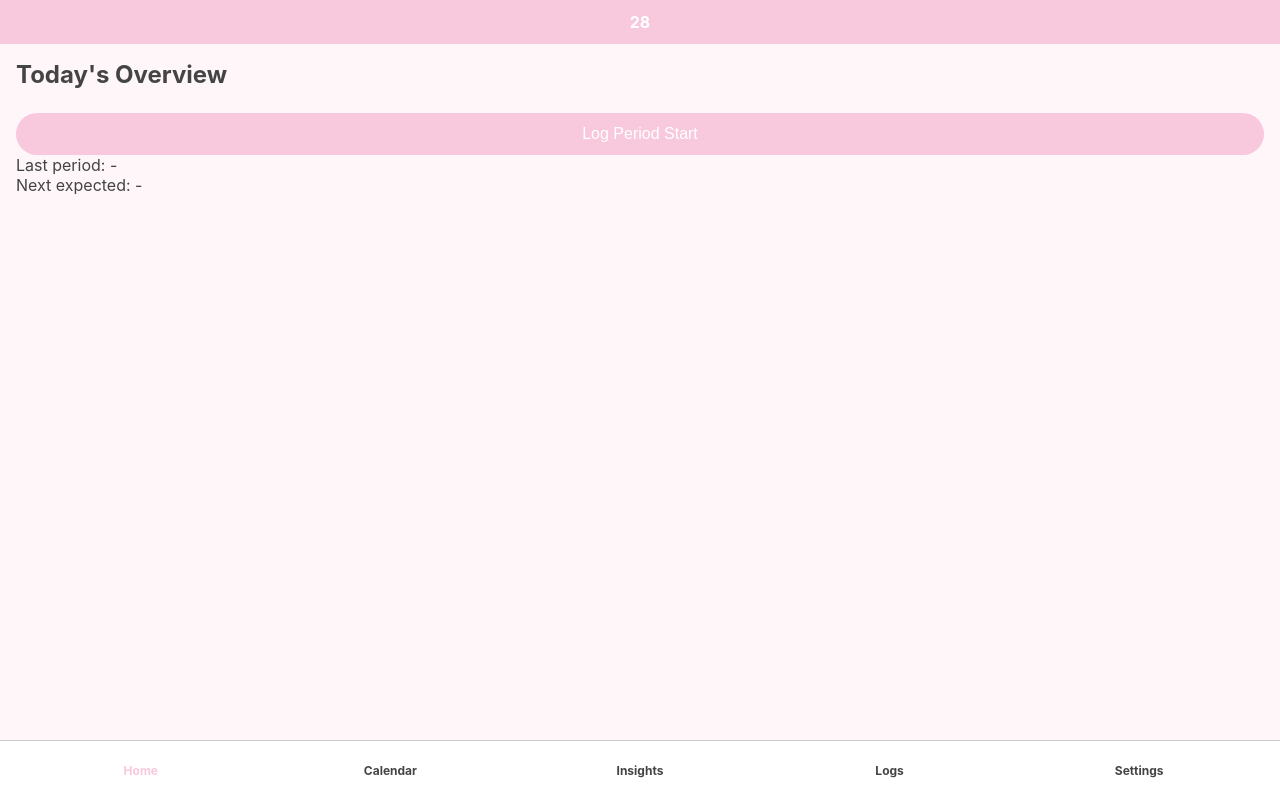
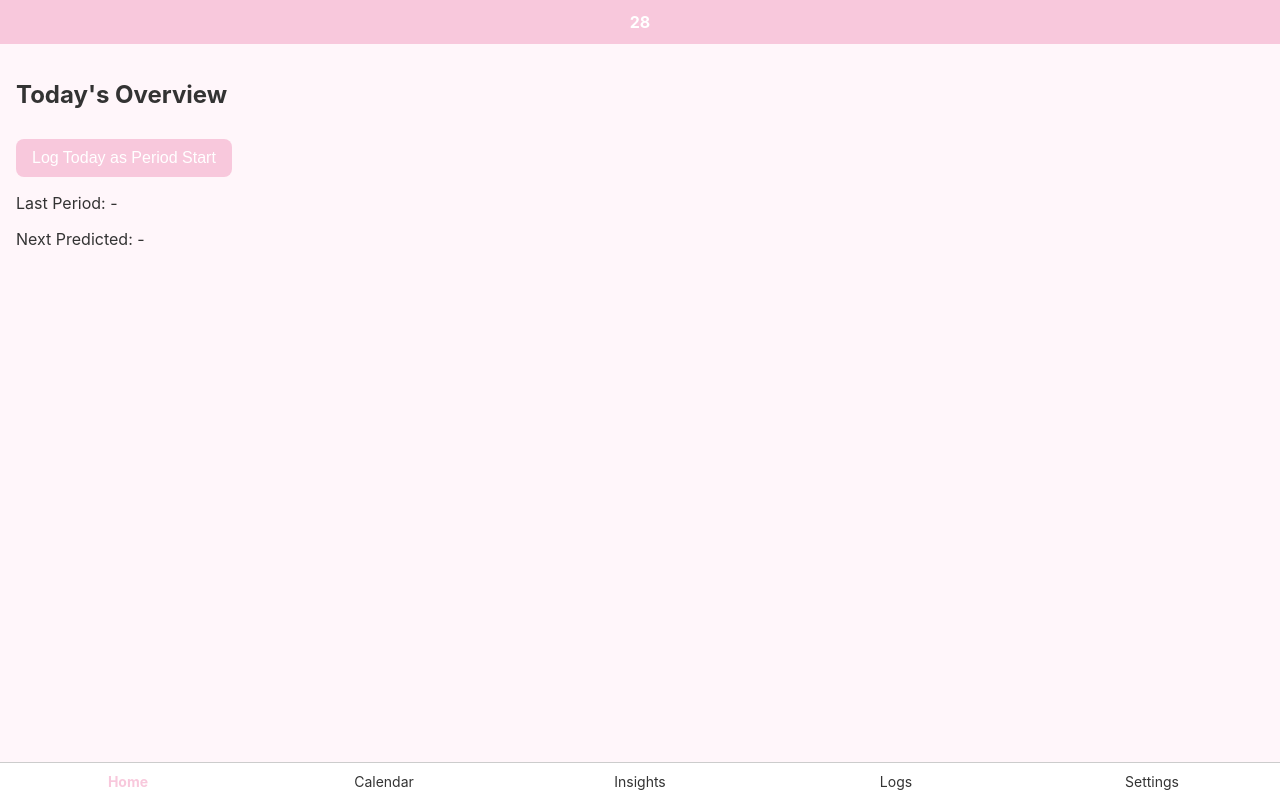
Before and after one commit to deepanshxchandra/28, a plain HTML site: page index.html in a window 1280 px wide. Both pictures are taken after a click on the element "Home". Drawn offline with Linux system fonts and the light colour scheme.

Commit message:
Add files via upload

```diff
--- a/index.html
+++ b/index.html
@@ -1,127 +1,92 @@
 <!DOCTYPE html>
 <html lang="en">
 <head>
-  <meta charset="UTF-8">
-  <meta name="viewport" content="width=device-width, initial-scale=1.0">
-  <meta name="theme-color" content="#fddbe5">
-  <link rel="manifest" href="manifest.json">
-  <link rel="icon" href="bunny-icon.png">
+  <meta charset="UTF-8" />
+  <meta name="viewport" content="width=device-width, initial-scale=1.0" />
   <title>28</title>
+  <meta name="theme-color" content="#f8c8dc" />
+  <link rel="manifest" href="manifest.json" />
+  <link rel="icon" href="bunny-icon.png" />
   <style>
-    :root {
-      --accent: #f8c8dc;
-      --light-bg: #fff6fa;
-      --light-text: #444;
-      --dark-bg: #1c1c1e;
-      --dark-text: #f2f2f2;
+    body {
+      margin: 0;
+      font-family: -apple-system, BlinkMacSystemFont, sans-serif;
+      background: #fff6fa;
+      color: #333;
     }
-
-    * {
-      box-sizing: border-box;
-      margin: 0;
-      padding: 0;
-    }
-
-    body {
-      font-family: -apple-system, BlinkMacSystemFont, sans-serif;
-      background-color: var(--light-bg);
-      color: var(--light-text);
-      height: 100vh;
-      display: flex;
-      flex-direction: column;
-    }
-
-    header, footer {
-      padding: 12px 16px;
+    header {
+      background: #f8c8dc;
+      color: white;
+      padding: 12px;
       text-align: center;
-      background-color: var(--accent);
-      color: white;
       font-weight: bold;
     }
-
-    main {
-      flex: 1;
-      padding: 16px;
-      overflow-y: auto;
-    }
-
     .tabbar {
       display: flex;
-      justify-content: space-around;
-      background-color: #fff;
+      position: fixed;
+      bottom: 0;
+      width: 100%;
+      background: white;
       border-top: 1px solid #ccc;
     }
-
     .tab {
       flex: 1;
       padding: 10px;
-      font-size: 12px;
       text-align: center;
       cursor: pointer;
-      color: var(--light-text);
+      font-size: 14px;
     }
-
     .tab.active {
-      color: var(--accent);
+      color: #f8c8dc;
+      font-weight: bold;
     }
-
-    .hidden {
+    main {
+      padding: 16px;
+      padding-bottom: 80px;
+    }
+    section {
       display: none;
     }
-
-    h2 {
-      margin-bottom: 12px;
+    section.active {
+      display: block;
     }
-
-    .button {
-      background: var(--accent);
+    button {
+      background: #f8c8dc;
       color: white;
       border: none;
-      padding: 12px 18px;
-      border-radius: 24px;
+      padding: 10px 16px;
       font-size: 16px;
-      margin-top: 12px;
-      width: 100%;
+      border-radius: 8px;
+      margin-top: 10px;
     }
   </style>
 </head>
 <body>
   <header>28</header>
-
   <main>
-    <!-- Home -->
-    <section id="home">
+    <section id="home" class="active">
       <h2>Today's Overview</h2>
-      <button class="button" onclick="logPeriod()">Log Period Start</button>
-      <p id="last-period">Last period: -</p>
-      <p id="next-period">Next expected: -</p>
+      <button onclick="logToday()">Log Today as Period Start</button>
+      <p id="lastPeriod">Last Period: -</p>
+      <p id="nextPeriod">Next Predicted: -</p>
     </section>
-
-    <!-- Calendar -->
-    <section id="calendar" class="hidden">
+    <section id="calendar">
       <h2>Calendar</h2>
-      <p>[Calendar will appear here]</p>
+      <p>[Calendar UI coming]</p>
     </section>
-
-    <!-- Insights -->
-    <section id="insights" class="hidden">
-      <h2>Personal Insights</h2>
-      <p>[Smart pattern-based insights will appear here]</p>
+    <section id="insights">
+      <h2>Insights</h2>
+      <p>[Smart insights coming soon]</p>
     </section>
-
-    <!-- Logs -->
-    <section id="logs" class="hidden">
-      <h2>Period + Symptom Logs</h2>
-      <p>[Logged entries will show here]</p>
+    <section id="logs">
+      <h2>Logs</h2>
+      <p>[Symptom logs coming soon]</p>
     </section>
-
-    <!-- Settings -->
-    <section id="settings" class="hidden">
+    <section id="settings">
       <h2>Settings</h2>
-      <button class="button" onclick="toggleTheme()">Toggle Theme</button>
+      <button onclick="toggleTheme()">Toggle Theme</button>
     </section>
   </main>
-
   <footer class="tabbar">
     <div class="tab active" onclick="switchTab('home')">Home</div>
     <div class="tab" onclick="switchTab('calendar')">Calendar</div>
@@ -136,12 +101,12 @@
 
     function switchTab(id) {
       tabs.forEach(t => t.classList.remove("active"));
-      sections.forEach(s => s.classList.add("hidden"));
-      document.getElementById(id).classList.remove("hidden");
+      sections.forEach(s => s.classList.remove("active"));
+      document.getElementById(id).classList.add("active");
       event.target.classList.add("active");
     }
 
-    function logPeriod() {
+    function logToday() {
       const today = new Date().toISOString();
       localStorage.setItem("lastPeriod", today);
       updatePeriodInfo();
@@ -153,8 +118,8 @@
         const last = new Date(stored);
         const next = new Date(last);
         next.setDate(last.getDate() + 28);
-        document.getElementById("last-period").textContent = `Last period: ${last.toDateString()}`;
-        document.getElementById("next-period").textContent = `Next expected: ${next.toDateString()}`;
+        document.getElementById("lastPeriod").textContent = "Last Period: " + last.toDateString();
+        document.getElementById("nextPeriod").textContent = "Next Predicted: " + next.toDateString();
       }
     }
 
```
Also changed, not shown: manifest.json.
